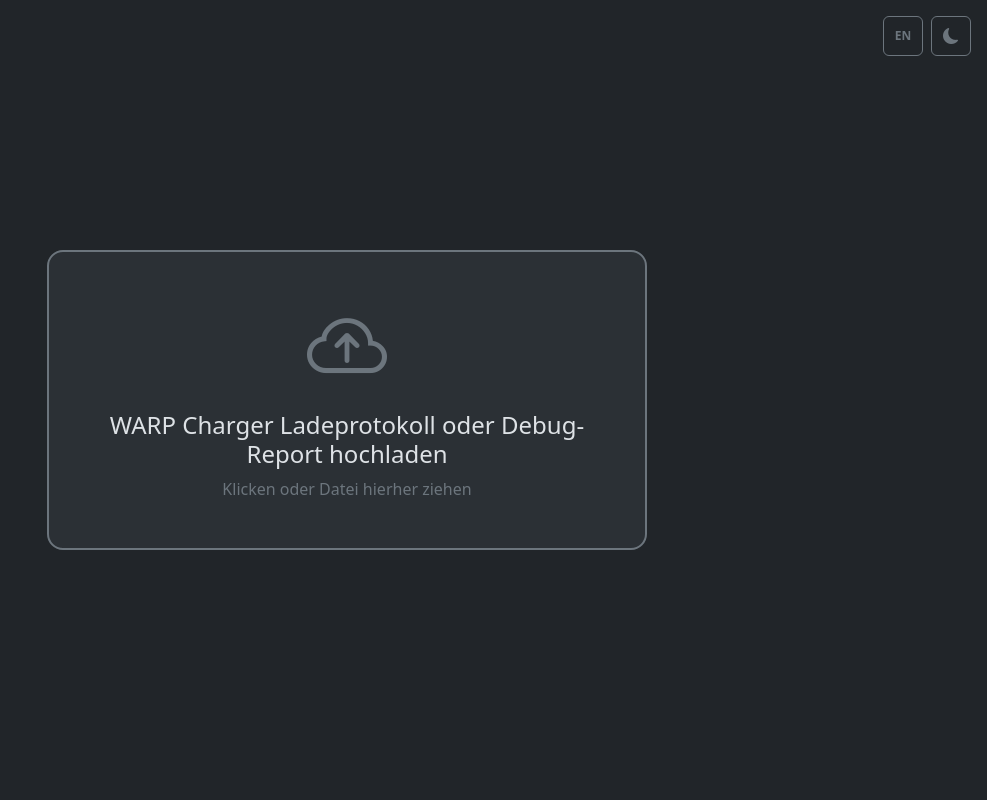
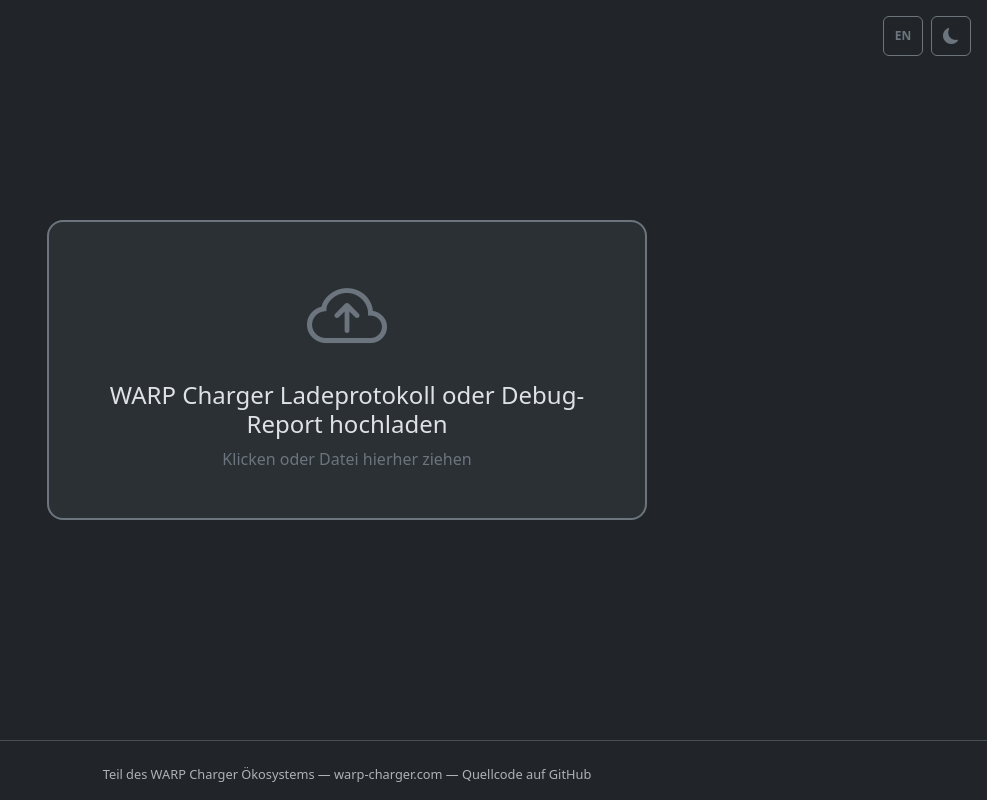
Before and after one commit to Tinkerforge/vislog.warp-charger.com, a Flask app: page /de/ in a window 1280 px wide. Shown: the whole page, without its empty margins (293-1280 px from the left). Run offline with Flask 3, Linux system fonts and the light colour scheme; some libraries are stand-ins or nearby versions.

Commit message:
Add footer similar to api.warp-charger.com

```diff
--- a/i18n.py
+++ b/i18n.py
@@ -121,6 +121,8 @@ TRANSLATIONS = {
         'chart_time_since_state_change': 'Zeit seit Zustandswechsel',
         'chart_voltage_plus_12v': 'Spannung +12V',
         'chart_voltage_minus_12v': 'Spannung -12V',
+        'footer_ecosystem': 'Teil des WARP Charger Ökosystems',
+        'footer_source': 'Quellcode auf GitHub',
     },
     'en': {
         # --- index page ---
@@ -238,6 +240,8 @@ TRANSLATIONS = {
         'chart_time_since_state_change': 'Time since state change',
         'chart_voltage_plus_12v': 'Voltage +12V',
         'chart_voltage_minus_12v': 'Voltage -12V',
+        'footer_ecosystem': 'Part of the WARP Charger ecosystem',
+        'footer_source': 'Source on GitHub',
     },
 }
 
--- a/static/vislog.css
+++ b/static/vislog.css
@@ -40,6 +40,8 @@
    -------------------------------------------------------------------------- */
 body {
   min-height: 100vh;
+  display: flex;
+  flex-direction: column;
 }
 
 /* --------------------------------------------------------------------------
@@ -72,7 +74,7 @@ body {
    Upload Page
    -------------------------------------------------------------------------- */
 .upload-wrapper {
-  min-height: 100vh;
+  flex: 1;
   display: flex;
   align-items: center;
   justify-content: center;
@@ -527,10 +529,30 @@ body {
 /* --------------------------------------------------------------------------
    Print Styles
    -------------------------------------------------------------------------- */
+/* Footer */
+footer {
+  margin-top: auto;
+  padding: 1.5rem 0 1rem;
+  border-top: 1px solid var(--bs-border-color);
+  color: var(--bs-secondary-color);
+  font-size: .8rem;
+  text-align: center;
+}
+
+footer a {
+  color: var(--bs-secondary-color);
+  text-decoration: none;
+}
+
+footer a:hover {
+  text-decoration: underline;
+}
+
 @media print {
   .theme-toggle,
   .controls-bar,
-  .json-controls {
+  .json-controls,
+  footer {
     display: none !important;
   }
 
--- a/templates/index.html
+++ b/templates/index.html
@@ -38,6 +38,8 @@
         </form>
     </div>
 
+    <footer>{{ t.footer_ecosystem }} &mdash; <a href="https://www.warp-charger.com">warp-charger.com</a> &mdash; <a href="https://github.com/Tinkerforge/vislog.warp-charger.com">{{ t.footer_source }}</a></footer>
+
     <script src="{{ url_for('static', filename='bootstrap.bundle.min.js') }}"></script>
     <script>
         // Auto-submit file
--- a/templates/protocol.html
+++ b/templates/protocol.html
@@ -106,6 +106,8 @@
         </div>
     </div>
 
+    <footer>{{ t.footer_ecosystem }} &mdash; <a href="https://www.warp-charger.com">warp-charger.com</a> &mdash; <a href="https://github.com/Tinkerforge/vislog.warp-charger.com">{{ t.footer_source }}</a></footer>
+
     <script src="{{ url_for('static', filename='bootstrap.bundle.min.js') }}"></script>
     <script>
         const T = {{ t | tojson }};
--- a/templates/protocol_config.html
+++ b/templates/protocol_config.html
@@ -134,6 +134,8 @@
         </div>
     </div>
 
+    <footer>{{ t.footer_ecosystem }} &mdash; <a href="https://www.warp-charger.com">warp-charger.com</a> &mdash; <a href="https://github.com/Tinkerforge/vislog.warp-charger.com">{{ t.footer_source }}</a></footer>
+
     <script src="{{ url_for('static', filename='bootstrap.bundle.min.js') }}"></script>
     <script>
         const T = {{ t | tojson }};
--- a/templates/report.html
+++ b/templates/report.html
@@ -181,6 +181,8 @@
         </div>
     </div>
 
+    <footer>{{ t.footer_ecosystem }} &mdash; <a href="https://www.warp-charger.com">warp-charger.com</a> &mdash; <a href="https://github.com/Tinkerforge/vislog.warp-charger.com">{{ t.footer_source }}</a></footer>
+
     <script src="{{ url_for('static', filename='bootstrap.bundle.min.js') }}"></script>
     <script>
         const T = {{ t | tojson }};
```
